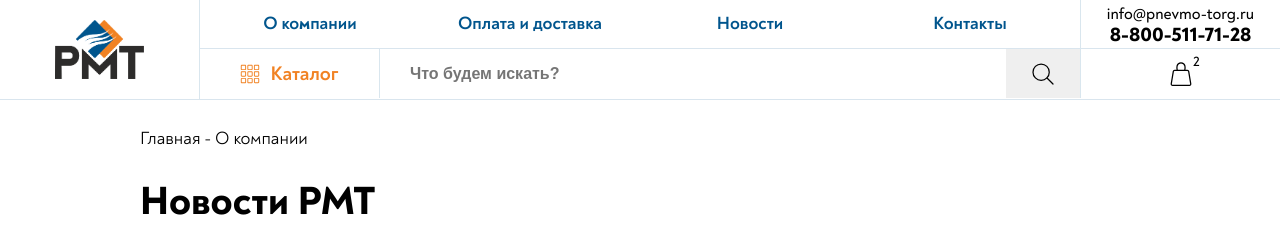
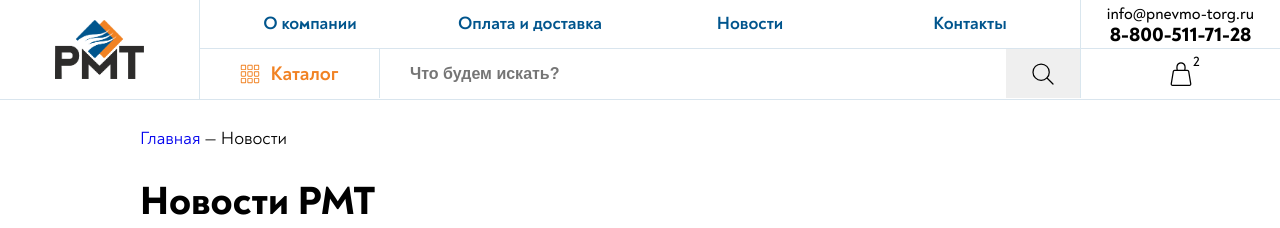
Before and after one commit to dss19/PMT, a React (Create React App) app: page /news in a window 1280 px wide. Shown: the top 228 px of the page. Built offline with nearby package versions, Linux system fonts and the light colour scheme.

Commit message:
crunbs test

```diff
--- a/src/components/Breadcrumbs/Breadcrumbs.tsx
+++ b/src/components/Breadcrumbs/Breadcrumbs.tsx
@@ -1,13 +1,52 @@
-import React from "react";
+import React from 'react';
 import './breadcrumbs.css';
+import { Link, useLocation } from 'react-router-dom';
 
-const Breadcrumbs: React.FC = () => {
+const breadcrumbMap: Record<string, string> = {
+    '/': 'Главная',
+    '/about': 'О компании',
+    '/news': 'Новости',
+    '/payment': 'Оплата и доставка',
+    '/contacts': 'Контакты',
+    '/catalog': 'Каталог'
+};
+
+const BreadCrumbs: React.FC = () => {
+    const location = useLocation();
+    const pathArray = location.pathname.split('/').filter(Boolean);
+
+    const generateBreadcrumb = (pathArray: string[]) => {
+        let path = '';
+        return pathArray.map((part, index) => {
+            path += `/${part}`;
+            const isLast = index === pathArray.length - 1;
+
+            if (breadcrumbMap[`/${part}`]) {
+                return !isLast ? (
+                    <React.Fragment key={index}>
+                        <Link to={path}>{breadcrumbMap[`/${part}`]}</Link>&nbsp;—&nbsp;
+                    </React.Fragment>
+                ) : (
+                    breadcrumbMap[`/${part}`]
+                );
+            }
+
+            const name = decodeURIComponent(part);
+            return !isLast ? (
+                <React.Fragment key={index}>
+                    <Link to={path}>{name}</Link>&nbsp;—&nbsp;
+                </React.Fragment>
+            ) : (
+                name
+            );
+        });
+    };
 
     return (
-        <nav className="breadcrumbs">
-            Главная - О компании
-        </nav>
-    )
-}
+        <div className="breadcrumbs">
+            <Link to="/">Главная</Link>&nbsp;—&nbsp;{generateBreadcrumb(pathArray)}
+        </div>
+    );
+};
 
-export default Breadcrumbs;
+export default BreadCrumbs;
```
